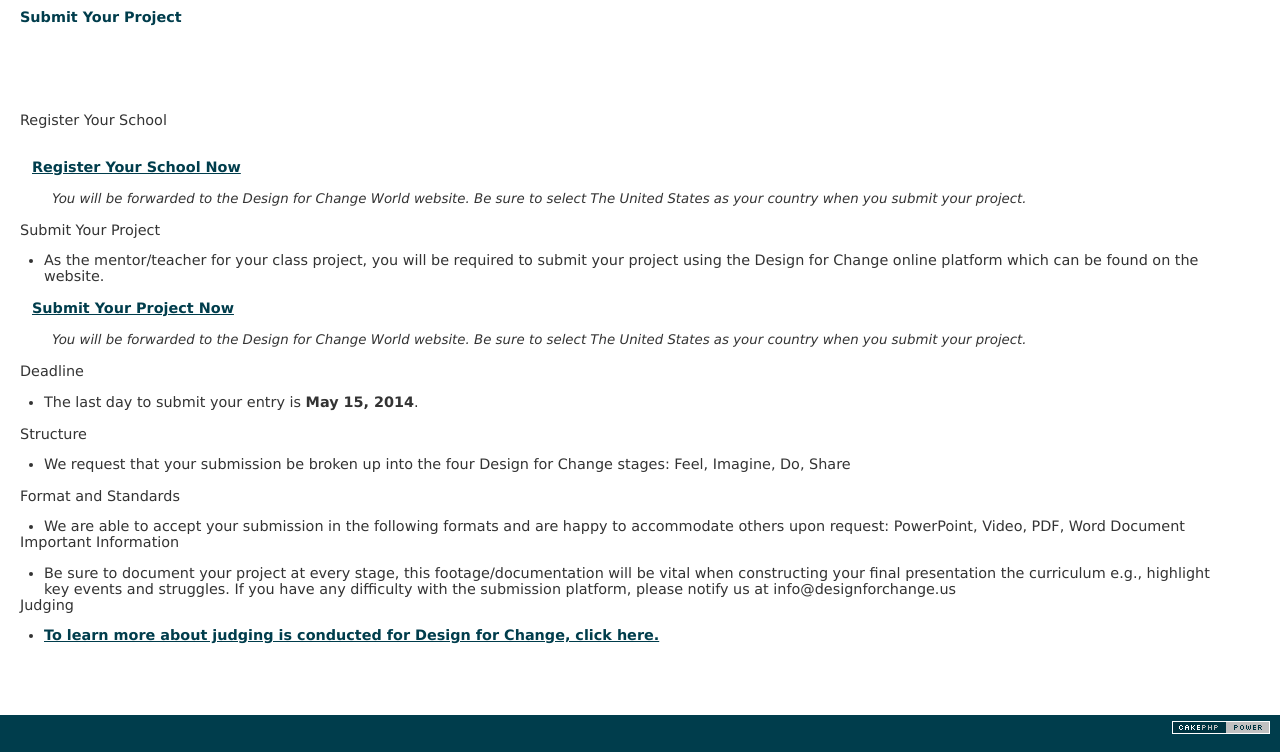
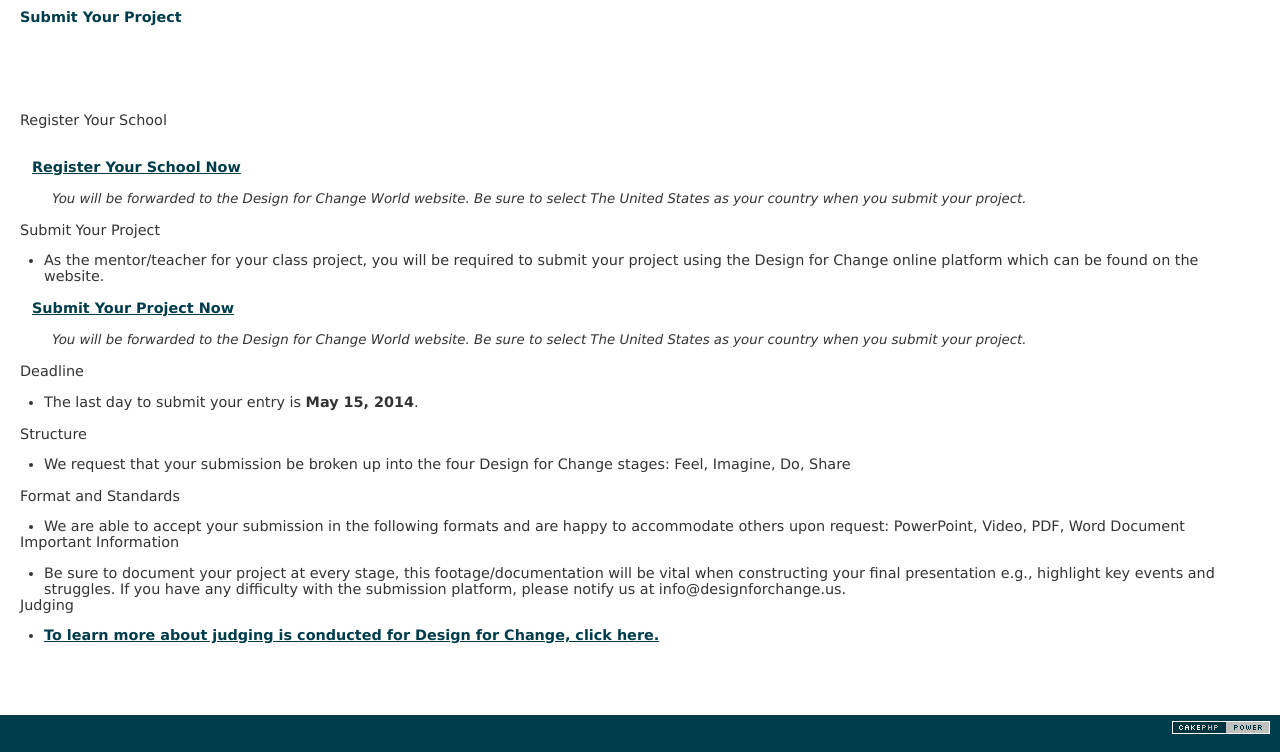
Before and after one commit to harrisonj/Design-for-Change-USA, a CakePHP app: the page made by app/View/Pages/submit.ctp in a window 1280 px wide. Shown: the part 48-800 px from the top of the page. Run offline with PHP 8.4 and a stand-in for CakePHP, Linux system fonts and the light colour scheme; the template is opened without the code that fills it, so the values that code supplies are empty; some libraries are stand-ins or nearby versions.

Commit message:
text change on submit

```diff
--- a/app/View/Pages/submit.ctp
+++ b/app/View/Pages/submit.ctp
@@ -45,7 +45,7 @@
 		<p class="pagetitle">Important Information</p>
 		<ul>
 			<li>
-				Be sure to document your project at every stage, this footage/documentation will be vital when  constructing your final presentation the curriculum e.g., highlight key events and struggles. If you have any difficulty with the submission platform, please notify us at info@designforchange.us
+				Be sure to document your project at every stage, this footage/documentation will be vital when constructing your final presentation e.g., highlight key events and struggles. If you have any difficulty with the submission platform, please notify us at info@designforchange.us.
 			</li>
 		</ul>
 		<p class="pagetitle">Judging</p>
```
